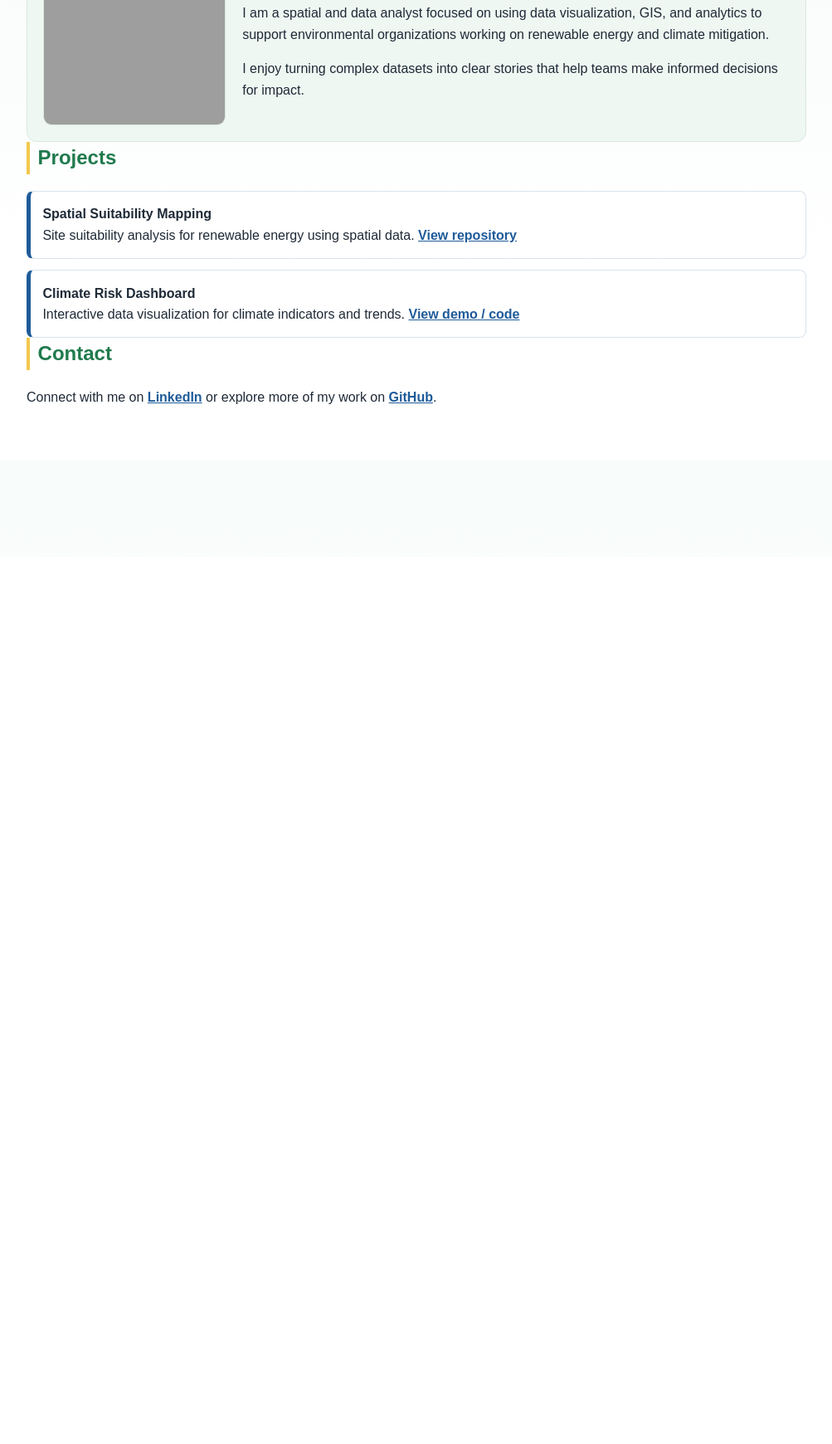
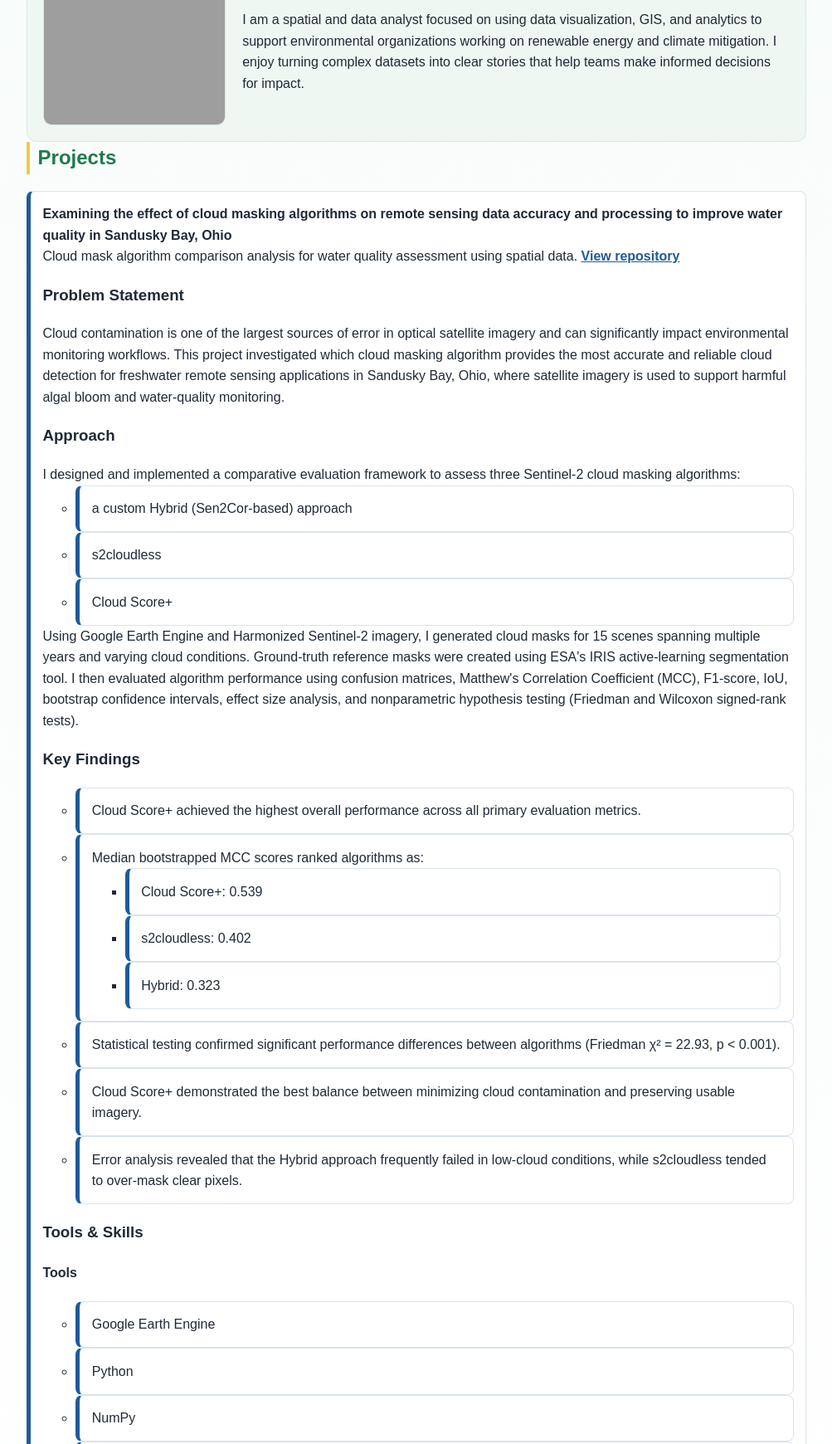
Before and after one commit to oliviajakli/oliviajakli.github.io, a plain HTML site: page index.html in a window 1280 px wide. Shown: the part 129-1869 px from the top of the page at 83% size, without its empty margins (138-1141 px from the left). Before the commit the page ends 800 px from the top, so only its background shows below. Drawn offline with Linux system fonts and the light colour scheme; grey boxes are pictures that could not be loaded.

Commit message:
cloud masking project description and link

```diff
--- a/index.html
+++ b/index.html
@@ -121,10 +121,7 @@
           <p>
             I am a spatial and data analyst focused on using data visualization,
             GIS, and analytics to support environmental organizations working on
-            renewable energy and climate mitigation.
-          </p>
-          <p>
-            I enjoy turning complex datasets into clear stories that help teams
+            renewable energy and climate mitigation. I enjoy turning complex datasets into clear stories that help teams
             make informed decisions for impact.
           </p>
         </div>
@@ -134,10 +131,78 @@
         <h2>Projects</h2>
         <ul class="projects">
           <li>
-            <strong>Spatial Suitability Mapping</strong><br />
-            Site suitability analysis for renewable energy using spatial data.
-            <a href="https://github.com/oliviajakli" target="_blank" rel="noopener noreferrer">View repository</a>
-          </li>
+            <strong>
+              Examining the effect of cloud masking algorithms on remote sensing
+              data accuracy and processing to improve water quality in Sandusky Bay, Ohio
+            </strong><br />
+            Cloud mask algorithm comparison analysis for water quality assessment using spatial data.
+            <a href="https://github.com/oliviajakli/cloud-masking" target="_blank" rel="noopener noreferrer">View repository</a>
+            <h3>Problem Statement</h3>
+            Cloud contamination is one of the largest sources of error in optical satellite imagery
+            and can significantly impact environmental monitoring workflows. This project investigated
+            which cloud masking algorithm provides the most accurate and reliable cloud detection for
+            freshwater remote sensing applications in Sandusky Bay, Ohio, where satellite imagery
+            is used to support harmful algal bloom and water-quality monitoring.
+            <h3>Approach</h3>
+            I designed and implemented a comparative evaluation framework to assess three
+            Sentinel-2 cloud masking algorithms:
+            <ul>
+              <li>a custom Hybrid (Sen2Cor-based) approach</li>
+              <li>s2cloudless</li>
+              <li>Cloud Score+</li>
+            </ul>
+
+            Using Google Earth Engine and Harmonized Sentinel-2 imagery, I generated cloud masks
+            for 15 scenes spanning multiple years and varying cloud conditions. Ground-truth reference masks
+            were created using ESA's IRIS active-learning segmentation tool. I then evaluated
+            algorithm performance using confusion matrices, Matthew's Correlation Coefficient (MCC),
+            F1-score, IoU, bootstrap confidence intervals, effect size analysis, and nonparametric
+            hypothesis testing (Friedman and Wilcoxon signed-rank tests).
+          <h3>Key Findings</h3>
+          <ul>
+              <li>Cloud Score+ achieved the highest overall performance across all primary evaluation metrics.</li>
+              <li>Median bootstrapped MCC scores ranked algorithms as:
+                <ul>
+                  <li>Cloud Score+: 0.539</li>
+                  <li>s2cloudless: 0.402</li>
+                  <li>Hybrid: 0.323</li>
+                </ul>
+              </li>
+              <li>Statistical testing confirmed significant performance differences between algorithms (Friedman χ² = 22.93, p < 0.001).</li>
+              <li>Cloud Score+ demonstrated the best balance between minimizing cloud contamination and preserving usable imagery.</li>
+              <li>Error analysis revealed that the Hybrid approach frequently failed in low-cloud conditions, while s2cloudless tended to over-mask clear pixels.</li>
+            </ul>
+            <h3>Tools & Skills</h3>
+            <h4>Tools</h4>
+            <ul>
+              <li>Google Earth Engine</li>
+              <li>Python</li>
+              <li>NumPy</li>
+              <li>Pandas</li>
+              <li>SciPy</li>
+              <li>Scikit-learn</li>
+              <li>QGIS</li>
+              <li>ESA IRIS Annotation Tool</li>
+              <li>Sentinel-2 Satellite Imagery</li>
+            </ul>
+            <h4>Skills</h4>
+            <ul>
+              <li>Remote Sensing & Geospatial Analysis</li>
+              <li>Environmental Data Science</li>
+              <li>Statistical Hypothesis Testing</li>
+              <li>Bootstrap Resampling</li>
+              <li>Machine Learning Evaluation</li>
+              <li>Image Classification</li>
+              <li>Data Visualization</li>
+              <li>Experimental Design</li>
+              <li>Reproducible Research</li>
+            </ul>
+            <h3>Impact</h3>
+            This project provides an evidence-based comparison of widely used cloud masking
+            approaches for freshwater remote sensing workflows. The results demonstrate that
+            Cloud Score+ offers the most reliable cloud detection performance for water-quality
+            monitoring applications, helping improve the quality of downstream environmental analyses
+            and supporting more accurate monitoring of harmful algal bloom conditions.
           <li>
             <strong>Climate Risk Dashboard</strong><br />
             Interactive data visualization for climate indicators and trends.
```
